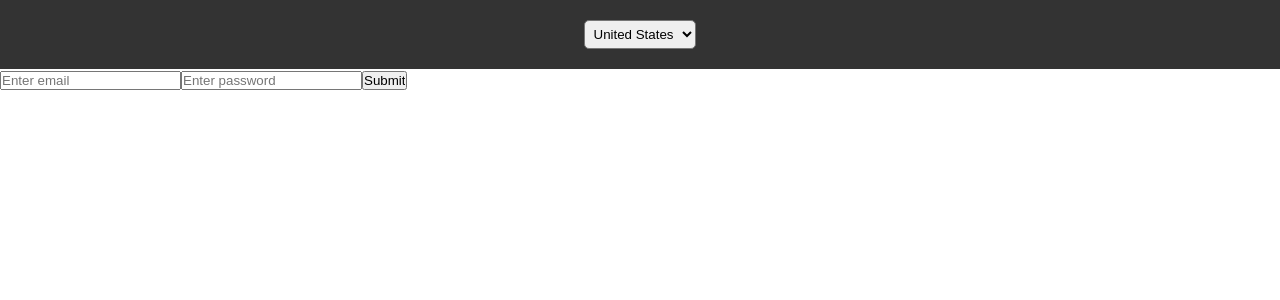
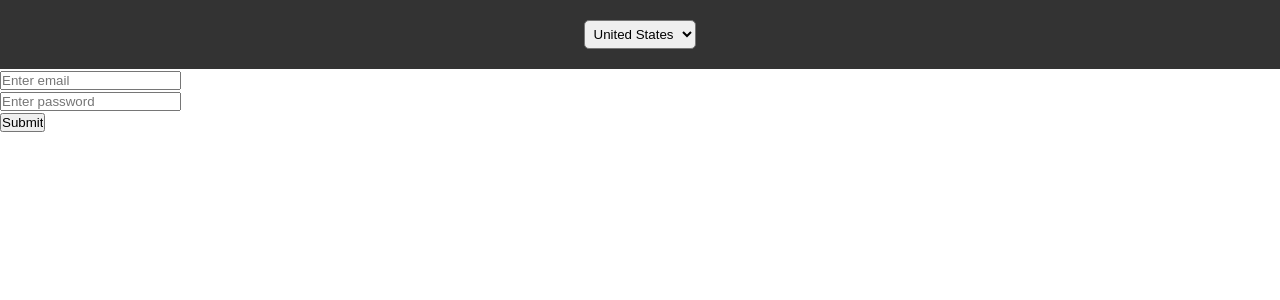
Before and after one commit to endang-ismaya/tvmaze-api-consume, a Next.js app: page /signin in a window 1280 px wide. Shown: the top 300 px of the page. Built offline with nearby package versions, Linux system fonts and the light colour scheme.

Commit message:
5/3/2020: update handleSubmit

```diff
--- /dev/null
+++ b/components/customInput/CustomInput.js
@@ -0,0 +1,21 @@
+const CustomInput = ({
+  name,
+  type = 'text',
+  placeholder = '',
+  value,
+  onChange = () => {},
+}) => {
+  return (
+    <div className="custom-input">
+      <input
+        name={name}
+        placeholder={placeholder}
+        type={type}
+        value={value}
+        onChange={onChange}
+      />
+    </div>
+  );
+};
+
+export default CustomInput;
--- a/pages/[country]/[showId].js
+++ b/pages/[country]/[showId].js
@@ -3,6 +3,7 @@ import axios from 'axios';
 import parse from 'html-react-parser';
 import Cast from './../../components/cast/Cast';
 import Error from 'next/error';
+import withAuthorization from './../../utils/withAuthorization';
 
 const ShowId = ({ show }) => {
   const { name, image, summary, _embedded } = show;
@@ -44,4 +45,4 @@ ShowId.getInitialProps = async ctx => {
   }
 };
 
-export default ShowId;
+export default withAuthorization(ShowId);
--- a/pages/signin.js
+++ b/pages/signin.js
@@ -1,4 +1,6 @@
 import { useState } from 'react';
+import axios from 'axios';
+import CustomInput from './../components/customInput/CustomInput';
 
 const initialState = {
   email: '',
@@ -8,8 +10,15 @@ const initialState = {
 const SignIn = () => {
   const [signinInfo, setSigninInfo] = useState(initialState);
 
-  const handleSubmit = e => {
+  const handleSubmit = async e => {
     e.preventDefault();
+
+    const res = await axios.post(
+      'https://iwallet-api.herokuapp.com/api/auth/signin',
+      { ...signinInfo }
+    );
+
+    console.log(res);
   };
 
   const handleChange = e => {
@@ -22,19 +31,19 @@ const SignIn = () => {
   return (
     <div className="signin">
       <form onSubmit={handleSubmit}>
-        <input
+        <CustomInput
           name="email"
+          type="email"
           placeholder="Enter email"
-          type="email"
           value={signinInfo.email}
           onChange={handleChange}
         />
-        <input
+        <CustomInput
           name="password"
+          type="password"
           placeholder="Enter password"
-          type="password"
+          value={signinInfo.password}
           onChange={handleChange}
-          value={signinInfo.password}
         />
         <input type="submit" value="Submit" />
       </form>
```
